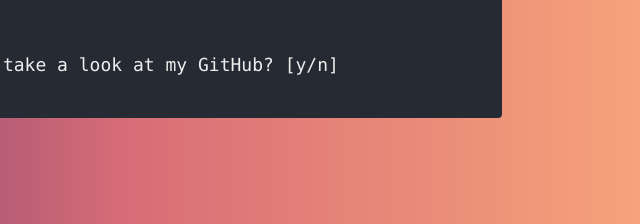
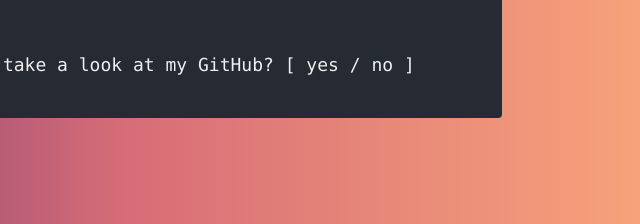
Before and after one commit to arib21/arib21.github.io, a plain HTML site: page index.html in a window 1280 px wide. Shown: the part 538-762 px from the top of the page, 513-1153 px from the left. Drawn offline with Linux system fonts and the light colour scheme.

Commit message:
Update index.html

```diff
--- a/index.html
+++ b/index.html
@@ -36,7 +36,7 @@
 			<span data-ty="input">cd code/ && ls</span>
 			<span data-ty><span style="color: #4a73c0;">github</span> &nbsp; python/ &nbsp; cc++/ &nbsp; web/</span>
 			<span data-ty="input">./github</span>
-			<span data-ty>[<span style="color: rgb(74, 117, 74);">?</span>] Do you want to take a look at my GitHub? [<span id="y-n-link" onclick="window.open('https://github.com/arib21');">y</span>/<span id="y-n-link" onclick="window.open('https://youtu.be/dQw4w9WgXcQ');">n</span>]</span>
+			<span data-ty>[<span style="color: rgb(74, 117, 74);">?</span>] Do you want to take a look at my GitHub? [<span id="y-n-link" onclick="window.open('https://github.com/arib21');"> yes </span>/<span id="y-n-link" onclick="window.open('https://youtu.be/dQw4w9WgXcQ');"> no </span>]</span>
 		</div>
 		<script src="https://cdn.jsdelivr.net/npm/@duckdoc/termynal@1.0.0/termynal.js" data-termynal-container="#termynal"></script>
 	</body>
```
